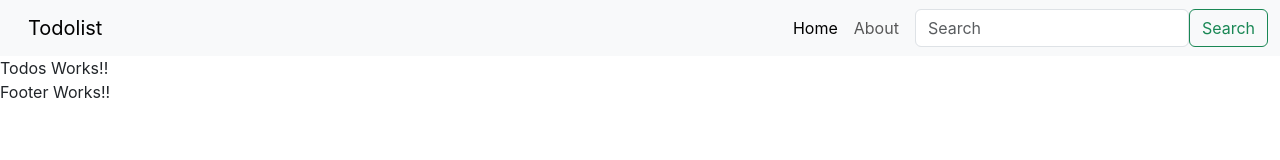
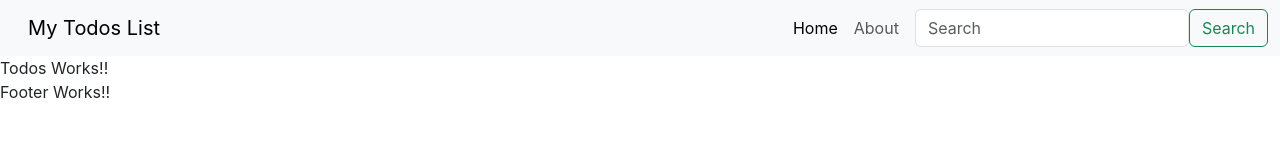
Before and after one commit to PrinceSubedicode/Project1, a React (Create React App) app: page / in a window 1280 px wide. Shown: the top 160 px of the page. Built offline with nearby package versions, Linux system fonts and the light colour scheme.

Commit message:
React Component

```diff
--- a/src/App.js
+++ b/src/App.js
@@ -5,7 +5,7 @@ import Todos from "./MyComponents/Todos";
 function App() {
   return (
     <>
-      <Header/>
+      <Header title="My Todos List" searchBar="True"/>
       <Todos/>
       <Footer/>
 
--- a/src/MyComponents/Header.js
+++ b/src/MyComponents/Header.js
@@ -1,11 +1,11 @@
 import React from 'react'
 
-export default function Header() {
+export default function Header(props) {
   return (
     <nav class="navbar navbar-expand-lg bg-body-tertiary">
   <div class="container-fluid">
 
-    <a class="navbar-brand" href="/Navbar">Todolist</a>
+    <a class="navbar-brand" href="/Navbar">{props.title}</a>
 
     <button class="navbar-toggler" type="button" data-bs-toggle="collapse" data-bs-target="#navbarSupportedContent" aria-controls="navbarSupportedContent" aria-expanded="false" aria-label="Toggle navigation">
       <span class="navbar-toggler-icon"></span>
@@ -24,10 +24,14 @@ export default function Header() {
       </ul>
 
       {/* Right side: Search */}
-      <form class="d-flex" role="search">
+      {props.searchBar? <form class="d-flex" role="search">
         <input class="form-control me-2" type="search" placeholder="Search" aria-label="Search"/>
         <button class="btn btn-outline-success" type="submit">Search</button>
-      </form>
+      </form>:""}
+
+
+{/* { yo bhitrea props.searchbar? use garne ani uta searchbar ko value pass garne App.js ma} */}
+
 
     </div>
   </div>
--- a/src/MyComponents/Todo.js
+++ b/src/MyComponents/TodoItem.js
@@ -1,6 +1,6 @@
 import React from 'react'
 
-const Todo = () => {
+const TodoItem = () => {
   return (
     <div>
       Todo Works!!
```
